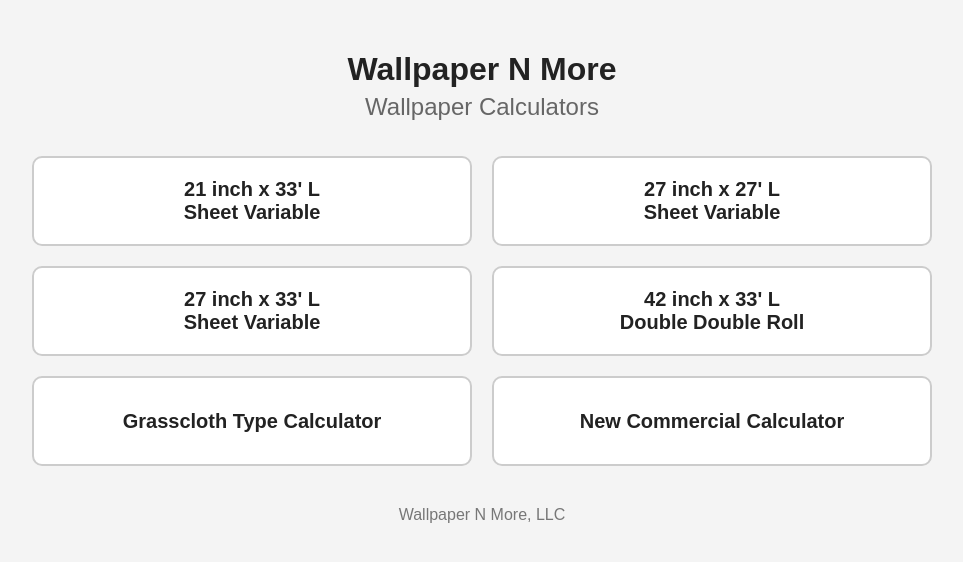
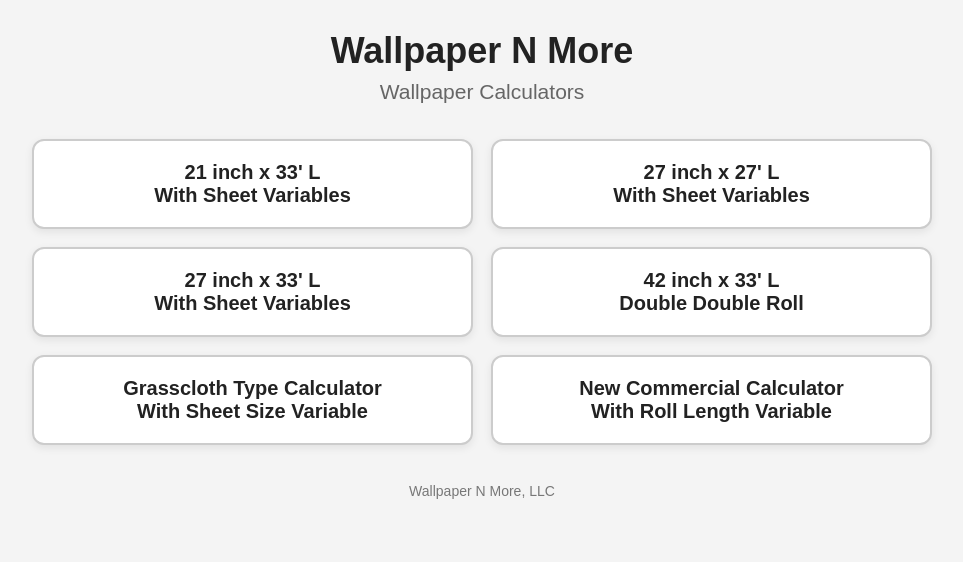
Before and after one commit to infowallpapernmore/Wallpaper-Calculators, a plain HTML site: page index.html in a window 1280 px wide. Shown: the whole page, without its empty margins (158-1121 px from the left). Drawn offline with Linux system fonts and the light colour scheme.

Commit message:
Update index.html

```diff
--- a/index.html
+++ b/index.html
@@ -3,79 +3,89 @@
 <head>
     <meta charset="UTF-8">
     <meta name="viewport" content="width=device-width, initial-scale=1.0">
+
     <title>Wallpaper N More Calculators</title>
 
     <style>
-*{
-    box-sizing:border-box;
+        * {
+            box-sizing: border-box;
         }
 
-body{
-    margin:0;
-    padding:30px 20px;
-    font-family:Arial, Helvetica, sans-serif;
-    background:#f4f4f4;
-    color:#222;
+        body {
+            margin: 0;
+            padding: 30px 20px;
+            font-family: Arial, Helvetica, sans-serif;
+            background: #f4f4f4;
+            color: #222;
         }
 
-.container{
-    max-width:900px;
-    margin:auto;
+        .container {
+            width: 100%;
+            max-width: 900px;
+            margin: 0 auto;
         }
 
-h1{
-    text-align:center;
-    margin-bottom:5px;
+        h1 {
+            margin: 0 0 8px;
+            text-align: center;
+            font-size: 36px;
         }
 
-h2{
-    text-align:center;
-    font-weight:normal;
-    color:#666;
-    margin-top:0;
-    margin-bottom:35px;
+        h2 {
+            margin: 0 0 35px;
+            text-align: center;
+            font-size: 21px;
+            font-weight: normal;
+            color: #666;
         }
 
-.grid{
-    display:grid;
-    grid-template-columns:repeat(auto-fit,minmax(300px,1fr));
-    gap:20px;
+        .grid {
+            display: grid;
+            grid-template-columns: 1fr;
+            gap: 18px;
         }
 
-.button{
-    display:flex;
-    justify-content:center;
-    align-items:center;
-    text-align:center;
-    min-height:90px;
-    padding:20px;
-    background:white;
-    color:#222;
-    text-decoration:none;
-    border-radius:10px;
-    border:2px solid #ccc;
-    font-size:20px;
-    font-weight:bold;
-    transition:.2s;
+        .button {
+            display: flex;
+            align-items: center;
+            justify-content: center;
+            min-height: 90px;
+            padding: 20px;
+            background: white;
+            color: #222;
+            text-align: center;
+            text-decoration: none;
+            font-size: 20px;
+            font-weight: bold;
+            border: 2px solid #ccc;
+            border-radius: 12px;
+            box-shadow: 0 3px 8px rgba(0, 0, 0, 0.08);
         }
 
-.button:hover{
-    background:#efefef;
-    border-color:#888;
+        .button:hover,
+        .button:focus {
+            background: #ededed;
+            border-color: #888;
         }
 
-.footer{
-    text-align:center;
-    margin-top:40px;
-    color:#777;
+        .footer {
+            margin-top: 38px;
+            text-align: center;
+            color: #777;
+            font-size: 14px;
+        }
+
+        @media (min-width: 700px) {
+            .grid {
+                grid-template-columns: 1fr 1fr;
+            }
         }
     </style>
-
 </head>
 
 <body>
 
-<div class="container">
+    <main class="container">
 
         <h1>Wallpaper N More</h1>
         <h2>Wallpaper Calculators</h2>
@@ -83,33 +93,39 @@
         <div class="grid">
 
             <a class="button"
-href="21 inch x 33' L with Sheet variables corrected.html">
-21 inch x 33' L<br>Sheet Variable
+               href="./21%20inch%20x%2033%27%20L%20with%20Sheet%20variables%20corrected.html">
+                21 inch x 33' L<br>
+                With Sheet Variables
             </a>
 
             <a class="button"
-href="27 inch x 27' L with Sheet variables corrected.html">
-27 inch x 27' L<br>Sheet Variable
+               href="./27%20inch%20x%2027%27%20L%20with%20Sheet%20variables%20corrected.html">
+                27 inch x 27' L<br>
+                With Sheet Variables
             </a>
 
             <a class="button"
-href="27 inch x 33' L with Sheet variables corrected.html">
-27 inch x 33' L<br>Sheet Variable
+               href="./27%20inch%20x%2033%27%20L%20with%20Sheet%20variables%20corrected.html">
+                27 inch x 33' L<br>
+                With Sheet Variables
             </a>
 
             <a class="button"
-href="42 inch x 33' L with Sheet variables. Double Double Roll.html">
-42 inch x 33' L<br>Double Double Roll
+               href="./42%20inch%20x%2033%27%20L%20with%20Sheet%20variables.%20Double%20Double%20Roll.html">
+                42 inch x 33' L<br>
+                Double Double Roll
             </a>
 
             <a class="button"
-href="Grasscloth type calculator with sheet size variable.html">
-Grasscloth Type Calculator
+               href="./Grasscloth%20type%20calculator%20with%20sheet%20size%20variable.html">
+                Grasscloth Type Calculator<br>
+                With Sheet Size Variable
             </a>
 
             <a class="button"
-href="New Commercial Calculator with Roll Length Variable.html">
-New Commercial Calculator
+               href="./New%20Commercial%20Calculator%20with%20Roll%20Length%20Variable.html">
+                New Commercial Calculator<br>
+                With Roll Length Variable
             </a>
 
         </div>
@@ -118,7 +134,7 @@
             Wallpaper N More, LLC
         </div>
 
-</div>
+    </main>
 
 </body>
 </html>
```
Lines whose indentation alone changed are shown as unchanged.
